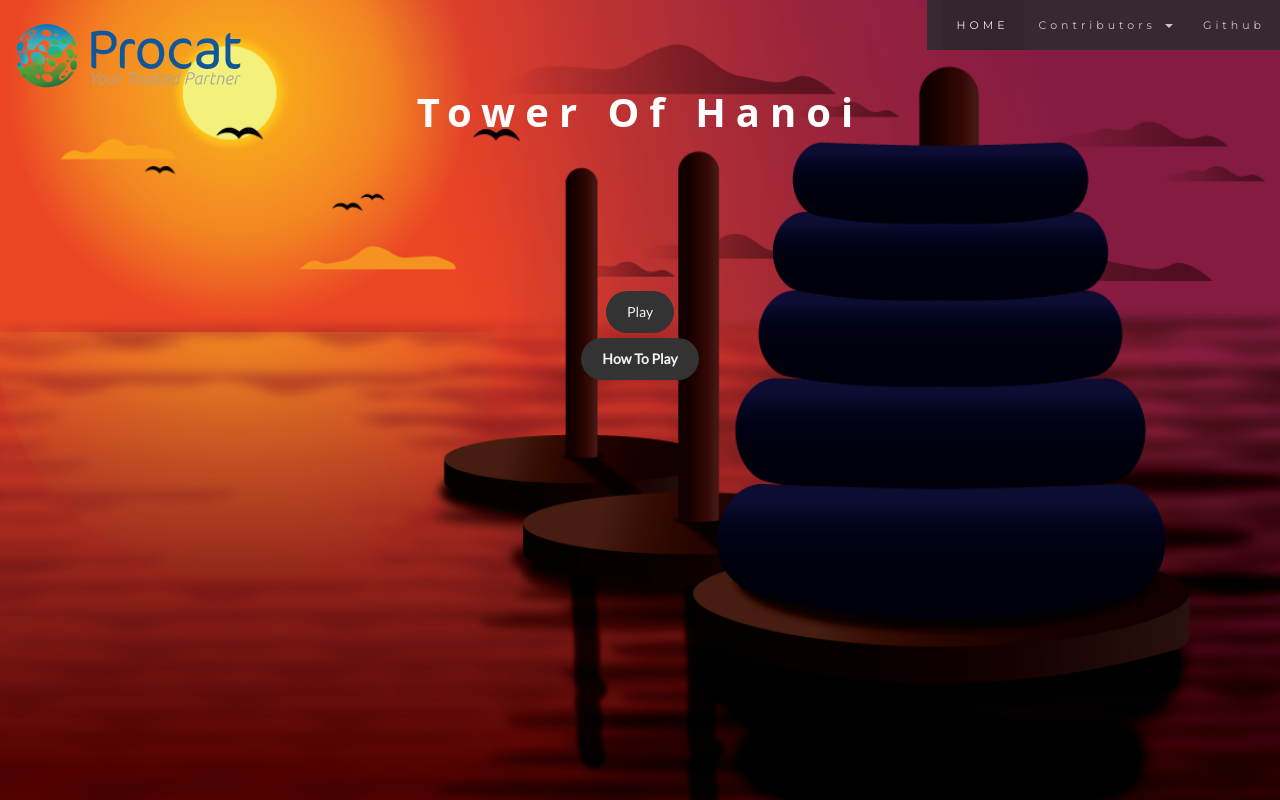
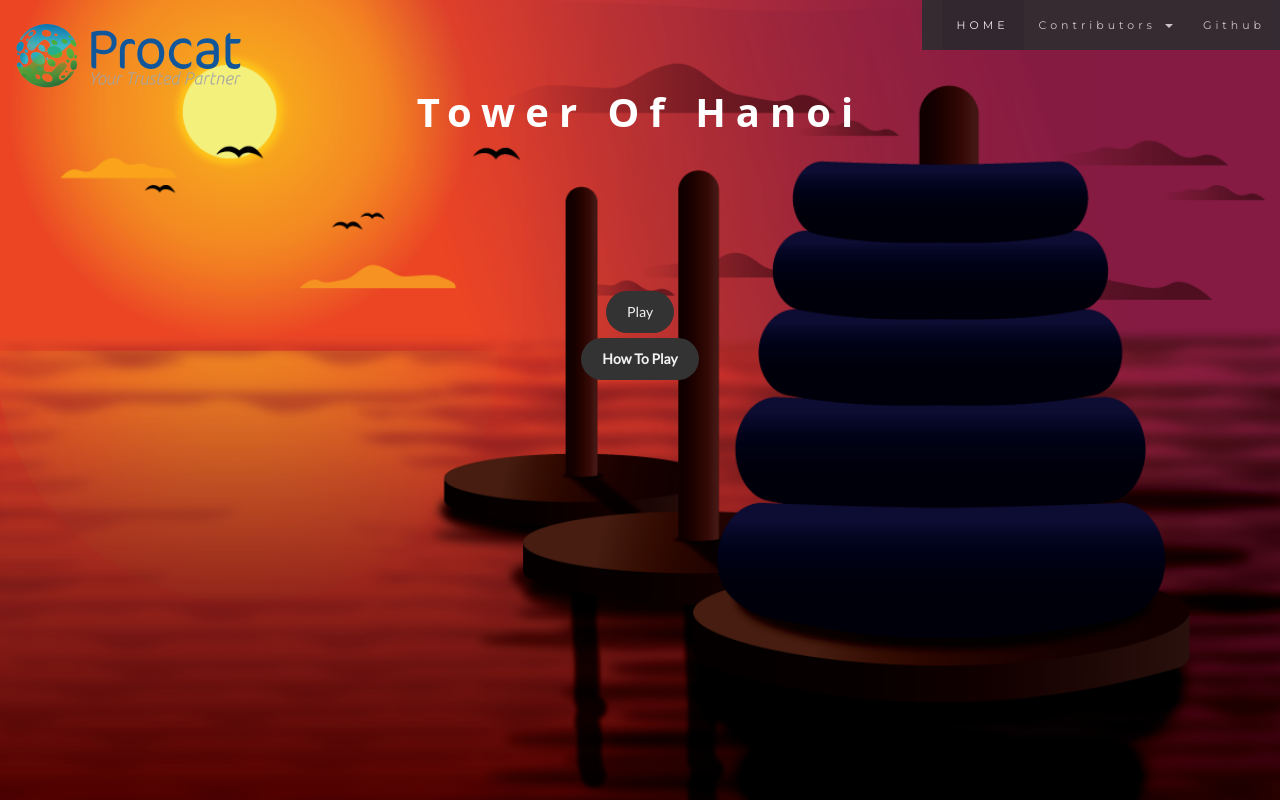
Before and after one commit to CanParlayan/ProcatHanoiGameProject, a plain HTML site: page index.html in a window 1280 px wide. Drawn offline with nearby package versions, Linux system fonts and the light colour scheme.

Commit message:
Update index.css

```diff
--- a/index.css
+++ b/index.css
@@ -1,13 +1,10 @@
 body {
     font: 400 15px/1.8 Lato, sans-serif;
     color: #777;
-    background-image: url("./assets/hanoi_background.png");
+    background-image: url("/assets/hanoi_background.png");
     background-repeat: no-repeat;
     background-size: cover;
     overflow: hidden;
-    background-position: center center;
-    background-attachment: fixed;
-    background-color: #464646;
 }
 h3, h4 {
     margin: 10px 0 30px 0;
@@ -19,6 +16,11 @@ h3, h4 {
 .nav-tabs li a {
     color: #777;
   }
+#logo{
+    width: 100%;
+    height: auto;
+    object-fit: cover;
+}
 .container {
     padding: 80px 120px;
 }
@@ -33,8 +35,9 @@ font-family: Montserrat, sans-serif;
     width: auto;
     height: auto;
     float: right;
-    position: relative;
-    right: 0;
+    position: absolute;
+    top: 0;
+    left: 72%;
 }
   .navbar li a, .navbar .navbar-brand {
     color: #d5d5d5 !important;
```
